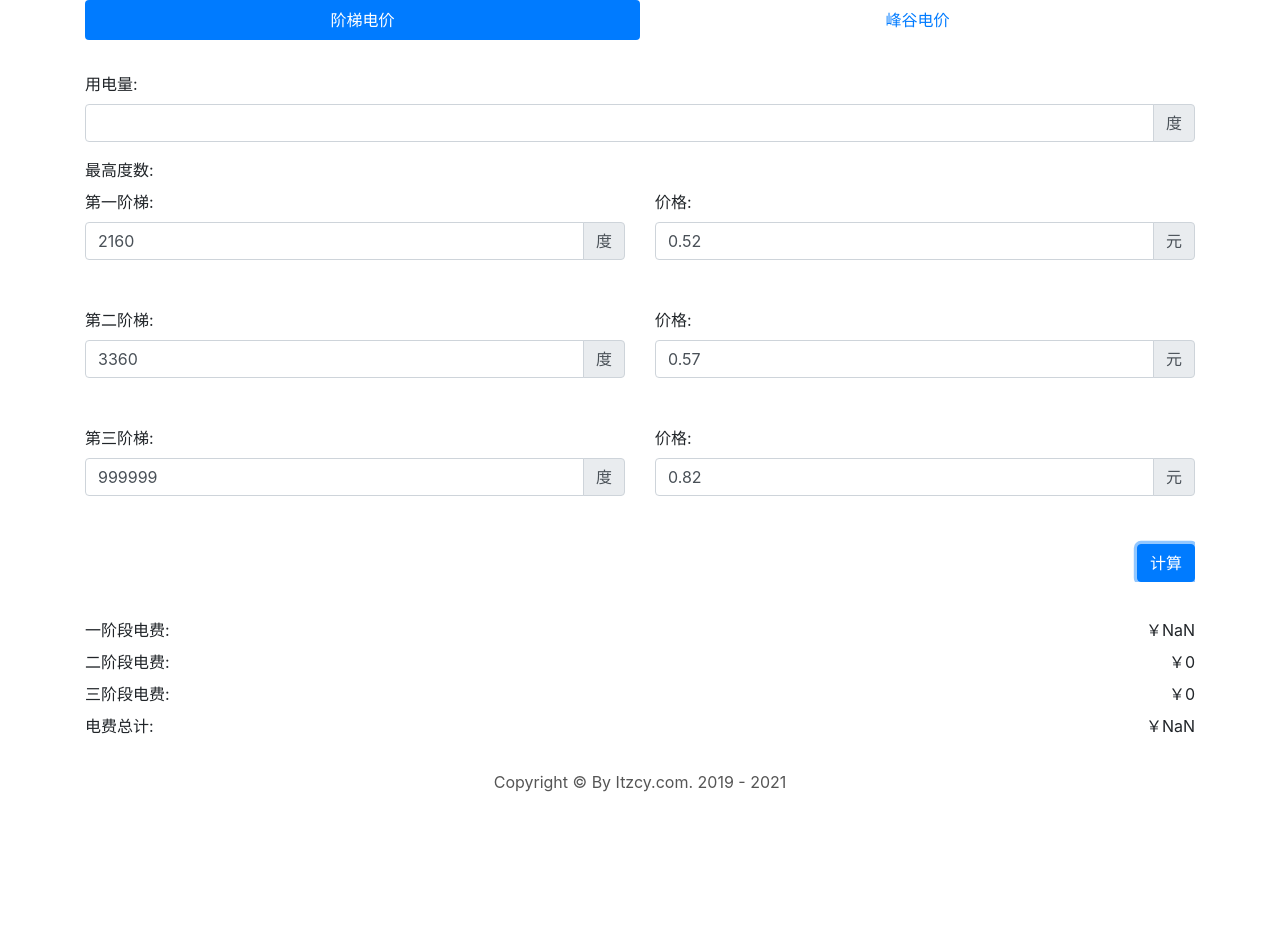
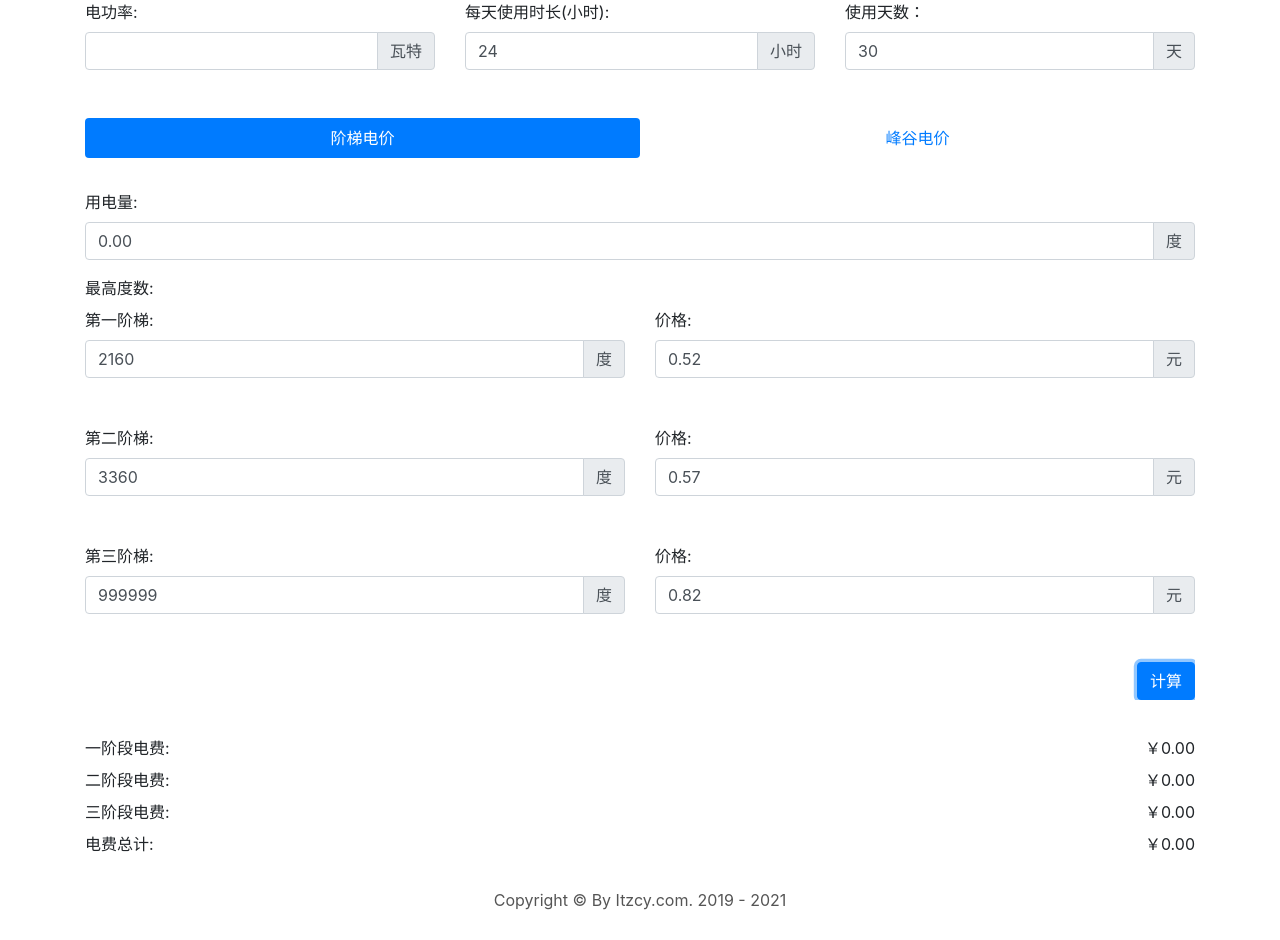
Before and after one commit to SuperChenYun/ToolBox, a plain HTML site: page index.html in a window 1280 px wide. Both pictures are taken after a click on the button "计算". Before the commit the page ends 822 px from the top, so only its background shows below. Drawn offline with nearby package versions, Linux system fonts and the light colour scheme.

Commit message:
功率输入

```diff
--- a/index.html
+++ b/index.html
@@ -18,6 +18,39 @@
 	</head>
 	<body>
 		<div class="body-content container">
+
+			<div class="form-group row">
+				<div class="form-group col">
+					<label for="basic-url">电功率: </label>
+					<div class="input-group mb-3">
+					  <input type="text" class="form-control" placeholder="" value="" name="watt">
+					  <div class="input-group-append">
+						<span class="input-group-text" >瓦特</span>
+					  </div>
+					</div>
+				</div>
+
+				<div class="form-group col">
+					<label for="basic-url">每天使用时长(小时): </label>
+					<div class="input-group mb-3">
+					  <input type="text" class="form-control" placeholder="" value="24" name="today-hour">
+					  <div class="input-group-append">
+						<span class="input-group-text">小时</span>
+					  </div>
+					</div>
+				</div>
+
+				<div class="form-group col">
+					<label for="basic-url">使用天数： </label>
+					<div class="input-group mb-3">
+					  <input type="text" class="form-control" placeholder="" value="30" name="day-num">
+					  <div class="input-group-append">
+						<span class="input-group-text" >天</span>
+					  </div>
+					</div>
+				</div>
+			</div>
+
 			<ul class="nav nav-pills nav-fill">
 			  <li class="nav-item">
 				<a class="nav-link active" id="ladder-tab" data-toggle="tab" href="#ladder" role="tab" aria-controls="ladder" aria-selected="true">阶梯电价</a>
@@ -420,10 +453,31 @@
 	<script src="https://cdn.bootcss.com/twitter-bootstrap/4.3.1/js/bootstrap.min.js"></script>
 
 	<script>
+		function todayElectricityConsumption() {
+			var watt = $('input[name=watt]').val()
+			var todayHour = $('input[name=today-hour]').val()
+			var dayNum = $('input[name=day-num]').val()
+
+			var degrees = watt / 1000
+
+
+			var ec = degrees * todayHour * dayNum
+
+			$('input[name=electricity-consumption]').val(ec.toFixed(2))
+
+		}
+	</script>
+
+	<script>
 		/**
 		 * 计算峰谷电价
 		 */
 		function calculationPeakValleyPrice() {
+
+			todayElectricityConsumption()
+
+
+
 			console.log()
 			var totalElectricityConsumption = parseFloat($('#peak-valley input[name=electricity-consumption]').val()) // 总用电量
 			var oneStepQuota = parseFloat($('#peak-valley input[name=one-step-quota]').val()); // 一阶梯额度
@@ -501,6 +555,8 @@
 		 * 计算阶梯电价
 		 */
 		function calculationLadderPrice() {
+			todayElectricityConsumption()
+
 			var oneStepAllprice = 0;
 			var twoStepAllprice = 0;
 			var threeStepAllprice = 0;
@@ -541,10 +597,10 @@
 				threeStepAllprice = threeStepUseQuota * threeStepPrice;
 			}
 
-			$('#ladder .one-step-allprice').text("￥"+oneStepAllprice)
-			$('#ladder .two-step-allprice').text("￥"+twoStepAllprice)
-			$('#ladder .three-step-allprice').text("￥"+threeStepAllprice)
-			$('#ladder .allprice').text("￥"+ (oneStepAllprice + twoStepAllprice + threeStepAllprice))
+			$('#ladder .one-step-allprice').text("￥"+oneStepAllprice.toFixed(2))
+			$('#ladder .two-step-allprice').text("￥"+twoStepAllprice.toFixed(2))
+			$('#ladder .three-step-allprice').text("￥"+threeStepAllprice.toFixed(2))
+			$('#ladder .allprice').text("￥"+ (oneStepAllprice + twoStepAllprice + threeStepAllprice).toFixed(2))
 		}
 	</script>
 </html>
```
